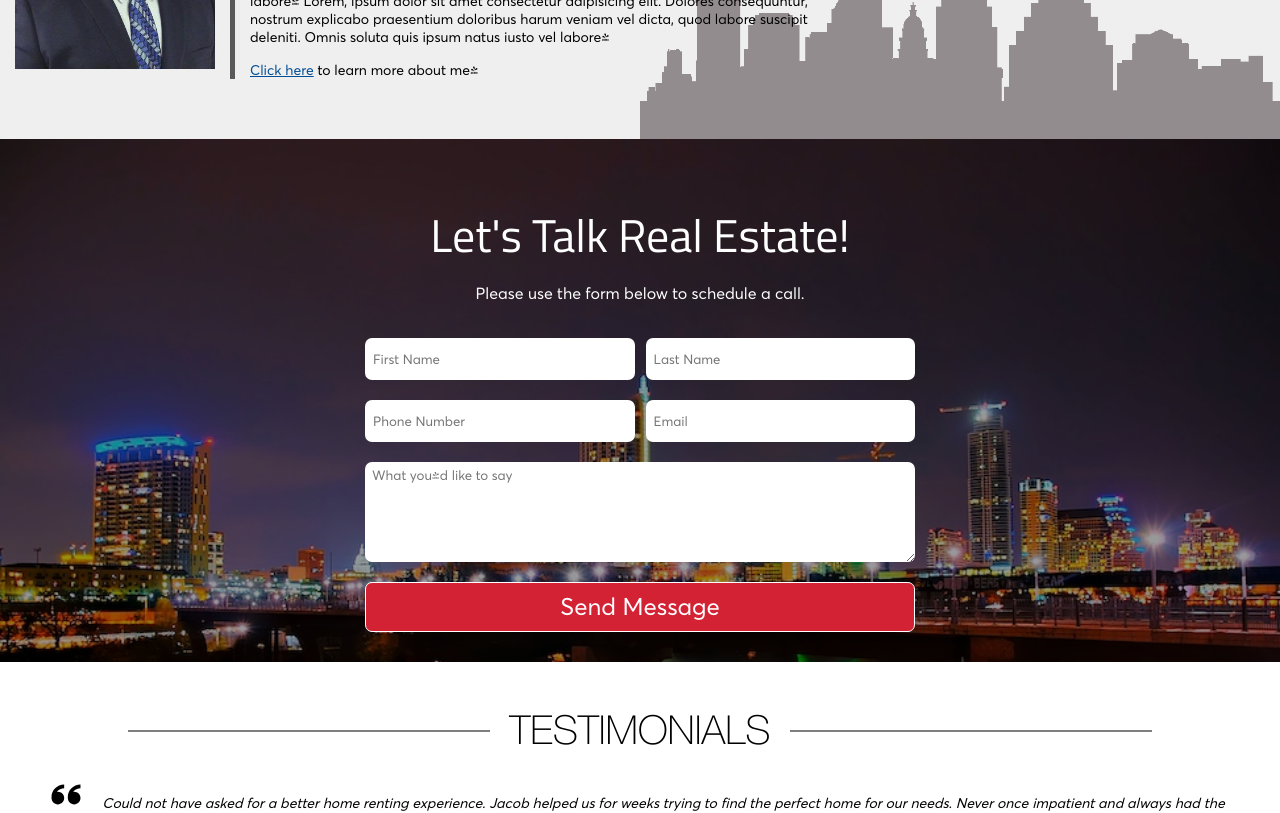
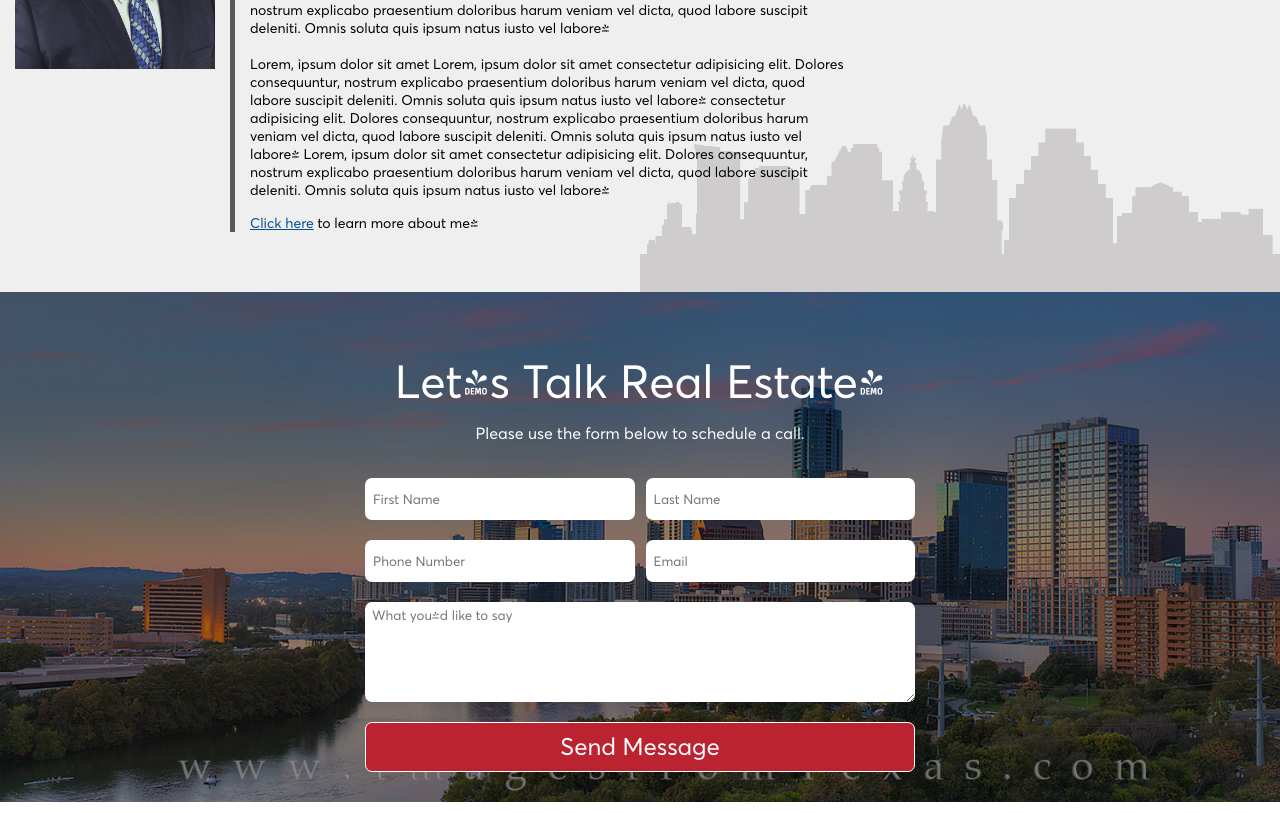
Before and after one commit to Gabewest1/jacob-realtor-sandbox, a React (Create React App) app: page / in a window 1280 px wide. Shown: the part 1020-1833 px from the top of the page. Built offline with nearby package versions, Linux system fonts and the light colour scheme; a web font is replaced by a local one.

Commit message:
Updates.

```diff
--- a/src/components/About5/index.js
+++ b/src/components/About5/index.js
@@ -12,6 +12,12 @@ export default class About5 extends React.Component {
                     <Title>Meet Jacob West</Title>
                     <div style={{ flexGrow: 1 }}>
                         <Description>
+                            Lorem, ipsum dolor sit amet
+                            Lorem, ipsum dolor sit amet consectetur adipisicing elit. Dolores consequuntur, nostrum explicabo praesentium doloribus harum veniam vel dicta, quod labore suscipit deleniti. Omnis soluta quis ipsum natus iusto vel labore!
+                            consectetur adipisicing elit. Dolores consequuntur, nostrum explicabo praesentium doloribus harum veniam vel dicta, quod labore suscipit deleniti. Omnis soluta quis ipsum natus iusto vel labore!
+                            Lorem, ipsum dolor sit amet consectetur adipisicing elit. Dolores consequuntur, nostrum explicabo praesentium doloribus harum veniam vel dicta, quod labore suscipit deleniti. Omnis soluta quis ipsum natus iusto vel labore!
+                            <br />
+                            <br />
                             Lorem, ipsum dolor sit amet
                             Lorem, ipsum dolor sit amet consectetur adipisicing elit. Dolores consequuntur, nostrum explicabo praesentium doloribus harum veniam vel dicta, quod labore suscipit deleniti. Omnis soluta quis ipsum natus iusto vel labore!
                             consectetur adipisicing elit. Dolores consequuntur, nostrum explicabo praesentium doloribus harum veniam vel dicta, quod labore suscipit deleniti. Omnis soluta quis ipsum natus iusto vel labore!
--- a/src/components/Contact3/index.js
+++ b/src/components/Contact3/index.js
@@ -56,7 +56,7 @@ const SubmitButton = styled.button`
     width: 100%;
     margin: 0 auto;
     display: block;
-    background: #d42235;
+    background: #bb2330;
     border: solid thin white;;
     height: 50px;
     display: flex;
@@ -100,7 +100,7 @@ const Form = styled.div`
     justify-content: space-between;
 `
 const ContactView = styled.div`
-    background: url(/assets/images/inside_house2.jpg);
+    background: url(/assets/images/hero3.jpg);
     background-attachment: fixed;
     background-size: cover;
     display: flex;
--- a/src/index.css
+++ b/src/index.css
@@ -16,7 +16,7 @@ h1 {
   font-family: HelveticaNeueLight;
   font-family: 'Titillium Web', sans-serif;
   font-weight: lighter;
-
+  font-family: avertacy;
 }
 
 button {
```
Also changed, not shown: public/assets/images/skyline.png.
